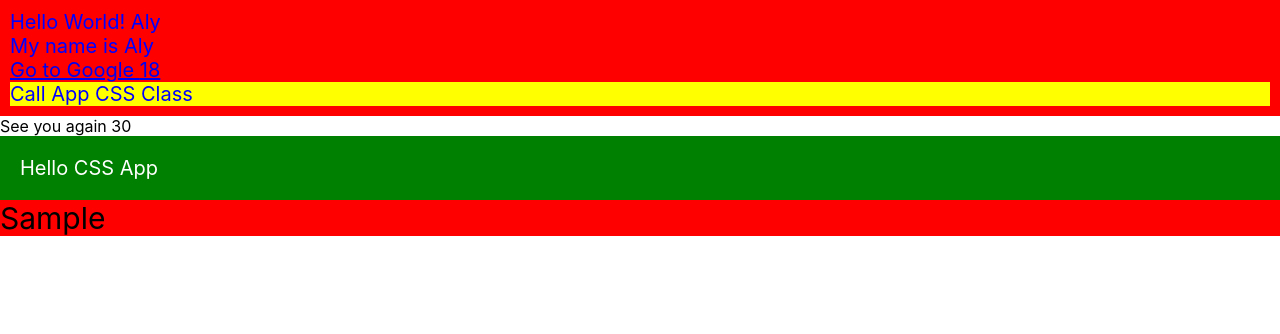
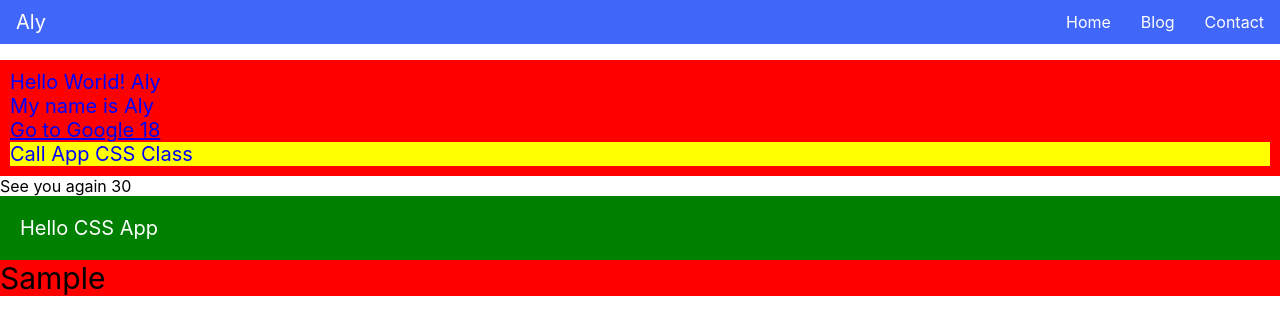
Before and after one commit to alybt/react_js_tutorial, a React (Create React App) app in the folder my-react-app/: page / in a window 1280 px wide. Shown: the top 334 px of the page. Built offline with nearby package versions, Linux system fonts and the light colour scheme.

Commit message:
Create And Style Navbar

```diff
--- a/my-react-app/src/App.css
+++ b/my-react-app/src/App.css
@@ -1,3 +1,31 @@
+*{margin: 0; padding:0}
+
+.navbar {
+    display: flex;
+    justify-content:  space-between;
+    background-color: #4066FA;
+    padding: 10px 16px;
+    margin-bottom: 16px;
+}
+
+.navbar-logo {
+    color: white;
+    font-size: 20px;
+}
+
+.navbar-menu{
+    display: flex;
+    list-style-type: none;
+    gap: 30px;
+    margin: 0;
+    align-items: center;
+}
+
+.navbar-menu li a {
+    text-decoration: none;
+    color: white;
+}
+
 .sample-css {
     background-color: green;
     color: white;
--- a/my-react-app/src/App.js
+++ b/my-react-app/src/App.js
@@ -1,6 +1,7 @@
 import HelloWorld from "./components/HelloWorld";
 import './App.css';
 import Sample from "./components/Sample";
+import Navbar from "./components/Navbar";
 
 
 function App() {
@@ -12,6 +13,7 @@ function App() {
 
   return (
     <div className = "App">
+      <Navbar></Navbar>
       <HelloWorld num = {num} name = {name}/>
       <div>{saygoodbye} {number + number}</div>
       <div className = 'sample-css'> Hello CSS App </div>
--- /dev/null
+++ b/my-react-app/src/components/Navbar.js
@@ -0,0 +1,19 @@
+import React from 'react'
+
+function Navbar() {
+  return (
+    <div className='navbar'>
+        <div className='navbar-logo'>
+            Aly
+        </div>
+        <ul className='navbar-menu'>
+            <li><a href='/'>Home</a></li>
+            <li><a href='/blog'>Blog</a></li>
+            <li><a href='/contact'>Contact</a></li>
+        </ul>
+
+    </div>
+  )
+}
+
+export default Navbar
```
